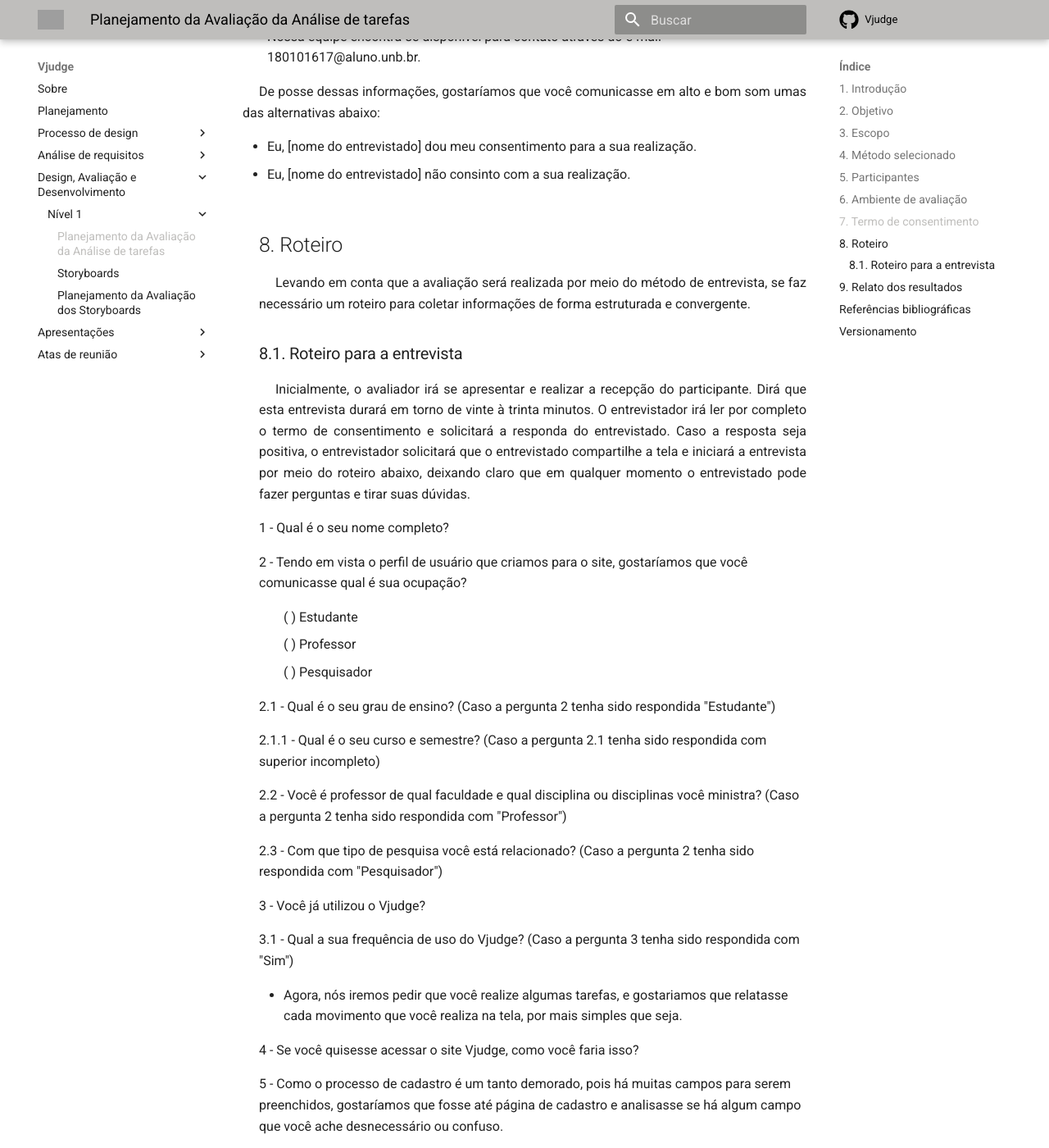
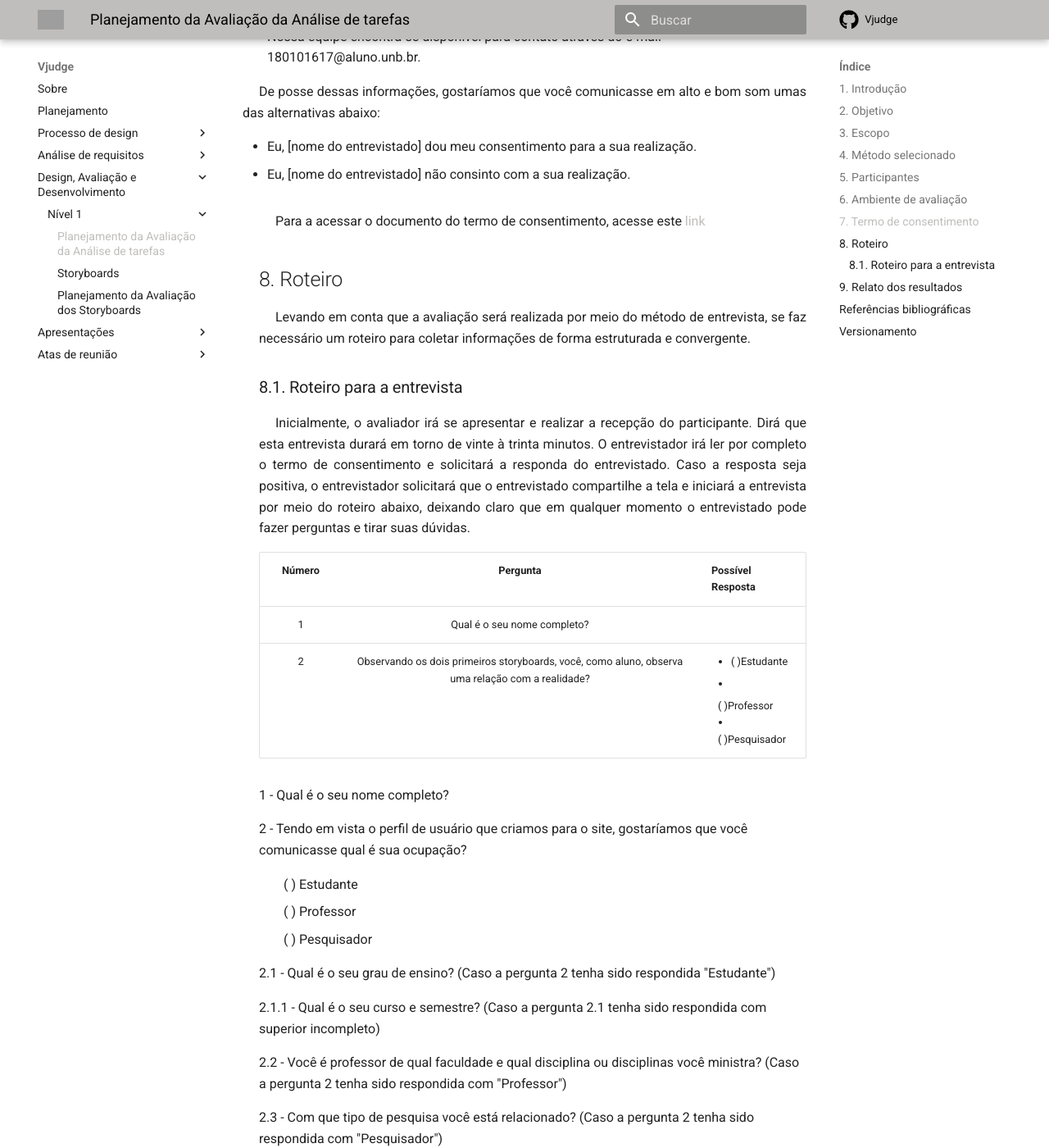
Before and after one commit to Interacao-Humano-Computador/2020.2-Grupo6, an MkDocs documentation site: the page built from docs/designAvaliacaoDesenvolvimento/nivel1/planejamentoAvaliacaoDaAnaliseDeTarefas.md, in a window 1280 px wide and 1400 px high, scrolled down 2610 px. Shown: the whole window at 82% size. Built offline with MkDocs 1.6.1 and Material for MkDocs 9.7.7, drawn with Linux system fonts in a browser that asks for light colours; comment, search, counter and statistics services are not loaded; grey boxes are pictures that could not be loaded.

Commit message:
Adicionando pdf do termo de consentimento

```diff
--- a/docs/designAvaliacaoDesenvolvimento/nivel1/planejamentoAvaliacaoDaAnaliseDeTarefas.md
+++ b/docs/designAvaliacaoDesenvolvimento/nivel1/planejamentoAvaliacaoDaAnaliseDeTarefas.md
@@ -82,6 +82,9 @@
 <ul>
 </p>
 
+<p style="text-indent: 20px; text-align: justify">
+Para a acessar o documento do termo de consentimento, acesse este <a href="https://github.com/Interacao-Humano-Computador/2020.2-Vjudge/blob/master/docs/designAvaliacaoDesenvolvimento/nivel1/TermoDeConsentimento.pdf" target="_blank">link</a>
+</p>
 
 ## 8. Roteiro
 
@@ -94,6 +97,12 @@
 <p style="text-indent: 20px; text-align: justify">
 Inicialmente, o avaliador irá se apresentar e realizar a recepção do participante. Dirá que esta entrevista durará em torno de vinte à trinta minutos. O entrevistador irá ler por completo o termo de consentimento e solicitará a responda do entrevistado. Caso a resposta seja positiva, o entrevistador solicitará que o entrevistado compartilhe a tela e iniciará a entrevista por meio do roteiro abaixo, deixando claro que em qualquer momento o entrevistado pode fazer perguntas e tirar suas dúvidas.
 </p>
+
+| Número | Pergunta | Possível Resposta |
+|:--:|:--:|:---|
+| 1 | Qual é o seu nome completo? | |
+| 2 | Observando os dois primeiros storyboards, você, como aluno, observa uma relação com a realidade? | <ul> <li>( )Estudante</li> <li>   </li>( )Professor<li> </li>( )Pesquisador</ul> |
+
 
 1 - Qual é o seu nome completo?
 
```
Also changed, not shown: docs/designAvaliacaoDesenvolvimento/nivel1/planejamentoAvaliacaoDoStoryboard.md (+4 -0 lines), 1 other file.
